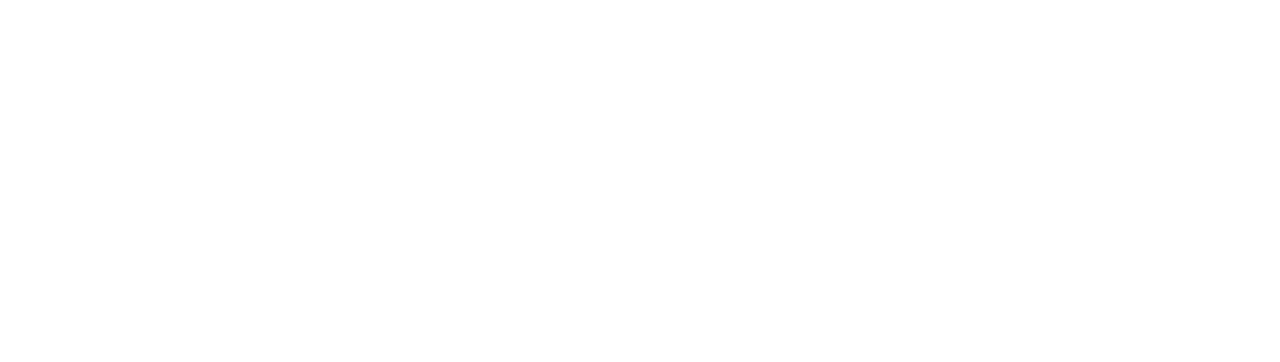
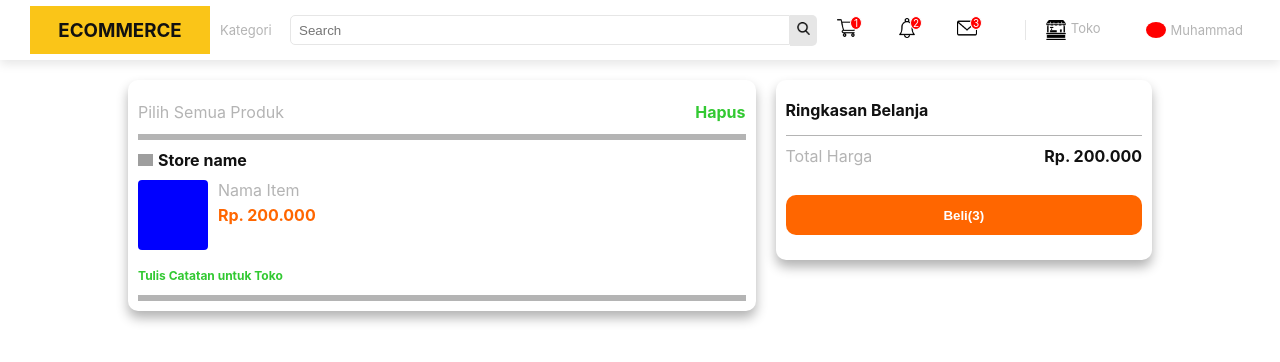
Before and after one commit to mhdnaldi/telkom-assignment, a React (Create React App) app: page /cart in a window 1280 px wide. Shown: the top 362 px of the page. Built offline with nearby package versions, Linux system fonts and the light colour scheme; grey boxes are pictures that could not be loaded.

Commit message:
add cart page

```diff
--- a/src/App.js
+++ b/src/App.js
@@ -1,5 +1,6 @@
 import Home from "./containers/Home/Home";
 import Product from "./containers/Product/Product";
+import Cart from "./containers/Cart/Cart";
 import { Switch, Route } from "react-router-dom";
 
 function App() {
@@ -8,6 +9,7 @@
       <Switch>
         <Route path='/' exact component={Home} />
         <Route path='/product' component={Product} />
+        <Route path='/cart' component={Cart} />
       </Switch>
     </div>
   );
--- a/src/components/UI/Button/Button.css
+++ b/src/components/UI/Button/Button.css
@@ -24,3 +24,14 @@
 .btn-see-cart {
   background-color: rgb(50, 201, 50);
 }
+.btn-see-cart:hover {
+  background-color: rgb(47, 177, 47);
+}
+
+.btn-checkout {
+  background-color: rgb(255, 102, 0);
+  width: 100%;
+}
+.btn-checkout:hover {
+  background-color: rgb(236, 95, 0);
+}
--- a/src/components/UI/Card/Card.css
+++ b/src/components/UI/Card/Card.css
@@ -32,4 +32,11 @@
   width: 95%;
   margin: 5px auto;
   font-size: 12px;
+  display: flex;
+  align-items: center;
 }
+
+.card-market img {
+  width: 15px;
+  margin-right: 5px;
+}
--- a/src/components/UI/Card/Card.js
+++ b/src/components/UI/Card/Card.js
@@ -7,7 +7,13 @@
       <img className='card-image' src={props.img} />
       <div className='card-title'>{props.name}</div>
       <div className='card-price'>Rp. {props.price}</div>
-      <div className='card-market'>{props.store}</div>
+      <div className='card-market'>
+        <img
+          src='https://ecs7.tokopedia.net/img/autocomplete/ic_pm.png'
+          alt=''
+        />
+        {props.store}
+      </div>
     </div>
   );
 };
--- a/src/components/UI/Modal/Modal.css
+++ b/src/components/UI/Modal/Modal.css
@@ -1,11 +1,11 @@
 .main-modal {
   position: absolute;
-  width: 700px;
+  width: 800px;
   height: 500px;
   top: 50%;
   left: 50%;
   margin-top: -250px;
-  margin-left: -350px;
+  margin-left: -400px;
   background-color: #fff;
   border-radius: 20px;
   z-index: 30;
@@ -32,7 +32,7 @@
   align-items: center;
   justify-content: space-between;
   box-shadow: 0 9px 12px rgba(0, 0, 0, 0.2);
-  margin: 0 20px;
+  margin: 10px 20px;
   padding: 10px;
   border-radius: 10px;
 }
--- a/src/components/UI/Modal/Modal.js
+++ b/src/components/UI/Modal/Modal.js
@@ -16,17 +16,15 @@
         </div>
 
         <h3>Berhasil Ditambahkan </h3>
-        <div className='modal'>
-          <div className='modal-details'>
-            {props.cartData.map((el) => (
-              <div>
-                <img className='modal-img' src={el.image} alt='' />
-                <p>{el.name}</p>
-              </div>
-            ))}
+        {props.cartData.map((el) => (
+          <div className='modal' key={Math.random()}>
+            <div className='modal-details'>
+              <img className='modal-img' src={el.image} alt='' />
+              <p>{el.name}</p>
+            </div>
+            <Button class='btn-see-cart'>Lihat Keranjang</Button>
           </div>
-          <Button class='btn-see-cart'>Lihat Keranjang</Button>
-        </div>
+        ))}
       </div>
     </React.Fragment>
   );
--- /dev/null
+++ b/src/containers/Cart/Cart.css
@@ -0,0 +1,112 @@
+.main-cart {
+  width: 80%;
+  margin: 20px auto;
+  display: grid;
+  grid-template-columns: 2fr 1.2fr;
+  gap: 20px;
+}
+
+.main-cart strong {
+  color: #111;
+}
+
+.cart-details {
+  padding: 10px;
+  width: 100%;
+
+  box-shadow: 0 7px 12px rgba(0, 0, 0, 0.3);
+  border-radius: 10px;
+  display: grid;
+  grid-template-columns: 1fr;
+  grid-template-rows: 50px;
+}
+
+.cart-details-header {
+  display: flex;
+  justify-content: space-between;
+  align-items: center;
+  background-color: #fff;
+  border-bottom: 6px solid rgb(180, 180, 180);
+}
+
+.cart-details-info {
+  display: grid;
+  background-color: #fff;
+  grid-template-columns: 1fr;
+  border-bottom: 6px solid rgb(180, 180, 180);
+}
+
+.store-info {
+  display: flex;
+  align-items: center;
+  height: 40px;
+}
+
+.store-info img {
+  width: 15px;
+  margin-right: 5px;
+}
+
+.store-info p {
+  color: #111;
+  font-weight: bold;
+}
+
+.item-info {
+  display: flex;
+  /* align-items: center; */
+}
+
+.item-info p {
+  margin-bottom: 5px;
+}
+
+.item-info .item-img {
+  width: 70px;
+  height: 70px;
+  background-color: blue;
+  border-radius: 4px;
+  margin-right: 10px;
+}
+
+.item-info strong {
+  color: rgb(255, 102, 0);
+}
+
+.item-config {
+  display: flex;
+  align-items: center;
+  margin-top: 5px;
+  height: 40px;
+}
+
+.item-config p {
+  font-weight: bold;
+  font-size: 12px;
+  color: rgb(50, 201, 50);
+}
+
+.cart-details-header strong {
+  color: rgb(50, 201, 50);
+}
+
+.cart-checkout {
+  width: 100%;
+  padding: 10px;
+  background-color: #fff;
+  display: grid;
+  height: 180px;
+  grid-template-columns: 1fr;
+  align-items: center;
+  grid-template-rows: 40px 50px 70px;
+  border-radius: 10px;
+  box-shadow: 0 7px 12px rgba(0, 0, 0, 0.3);
+}
+
+.cart-total-price {
+  border-top: 1px solid rgb(180, 180, 180);
+  padding: 10px 0;
+  display: flex;
+  justify-content: space-between;
+  align-items: center;
+}
--- /dev/null
+++ b/src/containers/Cart/Cart.js
@@ -0,0 +1,57 @@
+import React from "react";
+import "./Cart.css";
+import { connect } from "react-router-dom";
+import Header from "../../components/Header/Header";
+import Button from "../../components/UI/Button/Button";
+
+const Cart = (props) => {
+  return (
+    <div>
+      <Header />
+      <div className='main-cart'>
+        <div className='cart-details'>
+          <div className='cart-details-header'>
+            <p>Pilih Semua Produk</p>
+            <strong>Hapus</strong>
+          </div>
+          <div className='cart-details-info'>
+            <div className='store-info'>
+              <img
+                src='https://ecs7.tokopedia.net/img/autocomplete/ic_pm.png'
+                alt=''
+              />
+              <p>Store name</p>
+            </div>
+            <div className='item-info'>
+              <div className='item-img'></div>
+              <div>
+                <p>Nama Item</p>
+                <strong>Rp. 200.000</strong>
+              </div>
+            </div>
+            <div className='item-config'>
+              <p>Tulis Catatan untuk Toko</p>
+              <div className='configuration'></div>
+            </div>
+          </div>
+        </div>
+        <div className='cart-checkout'>
+          <div>
+            <strong>Ringkasan Belanja</strong>
+          </div>
+          <div className='cart-total-price'>
+            <div>
+              <p>Total Harga</p>
+            </div>
+            <div>
+              <strong>Rp. 200.000</strong>
+            </div>
+          </div>
+          <Button class='btn-checkout'>Beli(3)</Button>
+        </div>
+      </div>
+    </div>
+  );
+};
+
+export default Cart;
--- a/src/containers/Product/Product.css
+++ b/src/containers/Product/Product.css
@@ -1,7 +1,7 @@
 .product {
   display: grid;
   grid-template-columns: 1fr 2fr;
-  width: 90%;
+  width: 80%;
   margin: 20px auto;
 }
 
--- a/src/containers/Product/Product.js
+++ b/src/containers/Product/Product.js
@@ -82,7 +82,7 @@
           <div className='img-small'>{smallImage}</div>
         </div>
         <div className='product-details'>
-          <h3>{itemName}</h3>
+          <h3 style={{ color: "black" }}>{itemName}</h3>
           <div className='product-price product-info'>
             <p>HARGA</p>
             <strong>Rp.{props.dataById.price}</strong>
--- a/src/store/reducers/reducer.js
+++ b/src/store/reducers/reducer.js
@@ -31,11 +31,16 @@
       };
 
     case actionTypes.ADD_TO_CART:
-      return {
-        ...state,
-        cart: state.cart.concat(action.data),
-        showModal: true,
-      };
+      let id = state.cart.map((el) => el.id);
+      if (!id.includes(action.data.id)) {
+        return {
+          ...state,
+          cart: state.cart.concat(action.data),
+          showModal: true,
+        };
+      } else {
+        return state;
+      }
 
     case actionTypes.REMOVE_FROM_CART:
       return {
```
